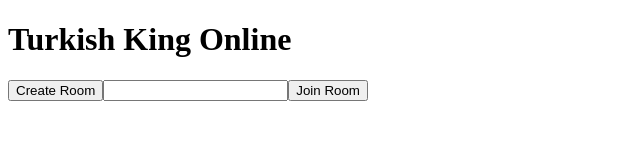
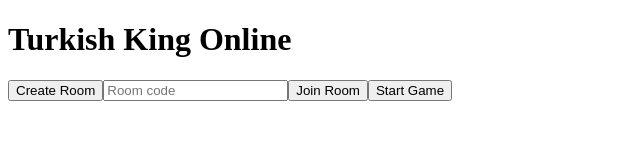
Before and after one commit to TheGoat79/turkish-king-online, a website: page client/index.html in a window 1280 px wide. Shown: the whole page, without its empty margins (0-640 px from the left). Drawn offline with nearby package versions, Linux system fonts and the light colour scheme; no server answers.

Commit message:
Add multiplayer game UI

```diff
--- a/client/index.html
+++ b/client/index.html
@@ -1 +1 @@
-<!DOCTYPE html><html><head><title>Turkish King Online</title></head><body><h1>Turkish King Online</h1><button onclick='createRoom()'>Create Room</button><input id='room'><button onclick='joinRoom()'>Join Room</button><div id='status'></div><script src='/socket.io/socket.io.js'></script><script src='app.js'></script></body></html>
+<!DOCTYPE html><html><head><title>Turkish King Online</title></head><body><h1>Turkish King Online</h1><button onclick='createRoom()'>Create Room</button><input id='room' placeholder='Room code'><button onclick='joinRoom()'>Join Room</button><button onclick='startGame()'>Start Game</button><div id='status'></div><div id='turn'></div><div id='table'></div><div id='hand'></div><script src='/socket.io/socket.io.js'></script><script src='app.js'></script></body></html>
```
